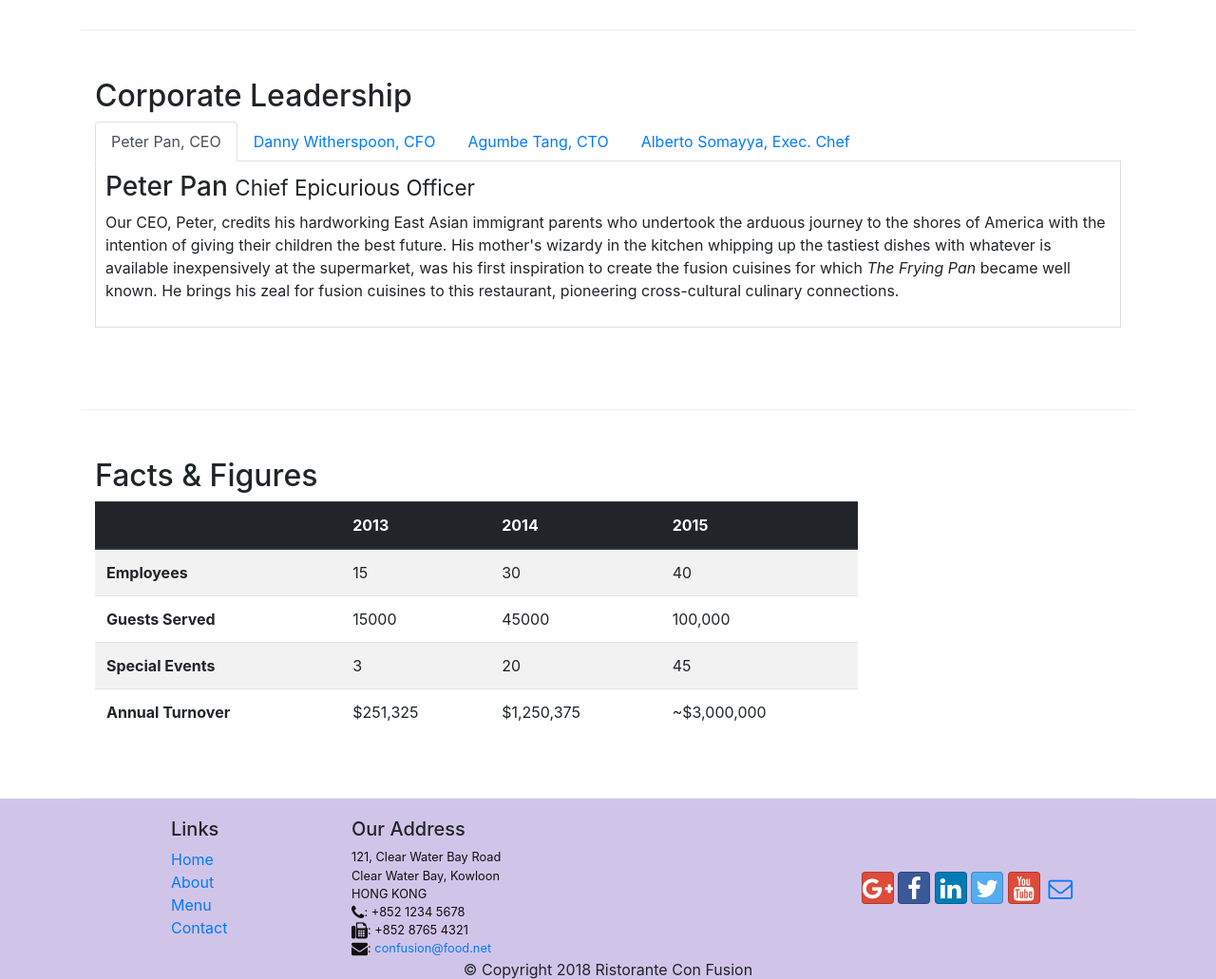
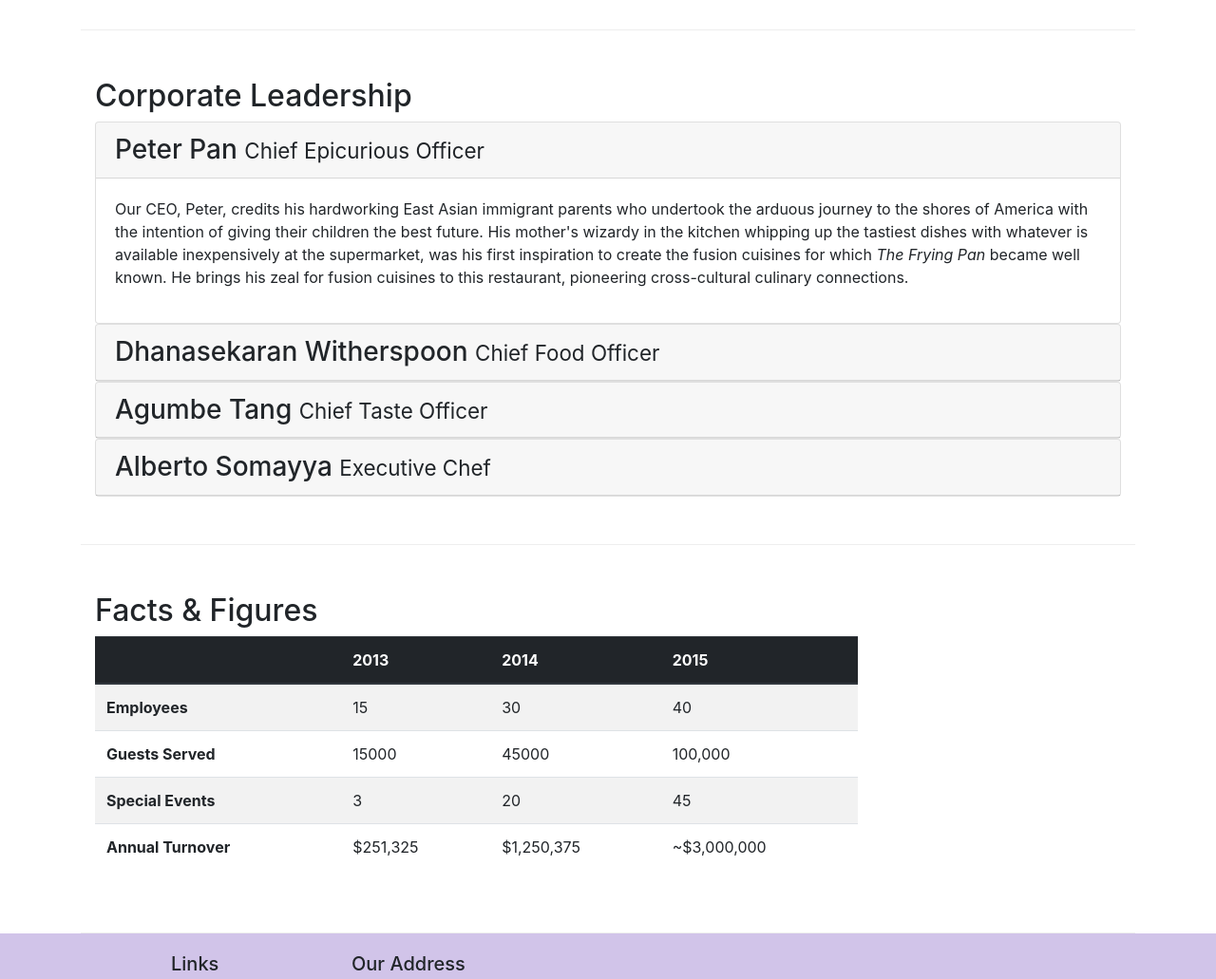
Before and after one commit to Harshit16043/bootstrap.github.io, a website: page aboutus.html in a window 1280 px wide. Shown: the part 940-1971 px from the top of the page at 95% size. Drawn offline with nearby package versions, Linux system fonts and the light colour scheme.

Commit message:
accordian

```diff
--- a/aboutus.html
+++ b/aboutus.html
@@ -23,14 +23,19 @@
             <button class="navbar-toggler" type="button" data-toggle="collapse" data-target="#Navbar">
                 <span class="navbar-toggler-icon"></span>
             </button>
-            <a class="navbar-brand mr-auto" href="./index.html"><img src="img/logo.png" height="30" width="41">Ristorante con Fusion</a>
+            <a class="navbar-brand mr-auto" href="./index.html"><img src="img/logo.png" height="30"
+                    width="41">Ristorante con Fusion</a>
 
             <div class="collapse navbar-collapse" id="Navbar">
                 <ul class="navbar-nav mr-auto">
-                <li class="nav-item "><a class="nav-link" href="./index.html"><span class="fa fa-home fa-lg"></span>Home</a></li>
-                <li class="nav-item active"><a class="nav-link" href="#"><span class="fa fa-info fa-lg"></span>About</a></li>
-                <li class="nav-item"><a class="nav-link" href="#"><span class="fa fa-list fa-lg"></span>Menu</a></li>
-                <li class="nav-item"><a class="nav-link" href="./contactus.html"><span class="fa fa-address-card fa-lg"></span>Contact</a></li>
+                    <li class="nav-item "><a class="nav-link" href="./index.html"><span
+                                class="fa fa-home fa-lg"></span>Home</a></li>
+                    <li class="nav-item active"><a class="nav-link" href="#"><span
+                                class="fa fa-info fa-lg"></span>About</a></li>
+                    <li class="nav-item"><a class="nav-link" href="#"><span class="fa fa-list fa-lg"></span>Menu</a>
+                    </li>
+                    <li class="nav-item"><a class="nav-link" href="./contactus.html"><span
+                                class="fa fa-address-card fa-lg"></span>Contact</a></li>
                 </ul>
             </div>
         </div>
@@ -42,7 +47,8 @@
             <div class="row row-header">
                 <div class="col-12 col-sm-6">
                     <h1>Ristorante con Fusion</h1>
-                    <p>We take inspiration from the World's best cuisines, and create a unique fusion experience. Our lipsmacking creations will tickle your culinary senses!</p>
+                    <p>We take inspiration from the World's best cuisines, and create a unique fusion experience. Our
+                        lipsmacking creations will tickle your culinary senses!</p>
                 </div>
                 <div class="col-12 col-sm">
                 </div>
@@ -66,10 +72,15 @@
         <div class="row row-content">
             <div class="col-12 col-sm-6">
                 <h2>Our History</h2>
-                <p>Started in 2010, Ristorante con Fusion quickly established itself as a culinary icon par excellence in Hong Kong. With its unique brand of world fusion cuisine that can be found nowhere else, it enjoys patronage from the A-list clientele in Hong Kong.  Featuring four of the best three-star Michelin chefs in the world, you never know what will arrive on your plate the next time you visit us.</p>
-                <p>The restaurant traces its humble beginnings to <em>The Frying Pan</em>, a successful chain started by our CEO, Mr. Peter Pan, that featured for the first time the world's best cuisines in a pan.</p>
+                <p>Started in 2010, Ristorante con Fusion quickly established itself as a culinary icon par excellence
+                    in Hong Kong. With its unique brand of world fusion cuisine that can be found nowhere else, it
+                    enjoys patronage from the A-list clientele in Hong Kong. Featuring four of the best three-star
+                    Michelin chefs in the world, you never know what will arrive on your plate the next time you visit
+                    us.</p>
+                <p>The restaurant traces its humble beginnings to <em>The Frying Pan</em>, a successful chain started by
+                    our CEO, Mr. Peter Pan, that featured for the first time the world's best cuisines in a pan.</p>
             </div>
-            <div  class="col-12 col-sm-6">
+            <div class="col-12 col-sm-6">
                 <div class="card">
                     <h3 class="card-header bg-primary text-white">Facts At a Glance</h3>
                     <div class="card-body">
@@ -106,46 +117,93 @@
             <div class="col-12 ">
                 <h2>Corporate Leadership</h2>
 
-                <ul class="nav nav-tabs">
-                    <li class="nav-item">
-                      <a class="nav-link active" href="#peter"
-                        role="tab" data-toggle="tab">Peter Pan, CEO</a>
-                    </li>
-                    <li class="nav-item">
-                      <a class="nav-link" href="#danny" role="tab"
-                        data-toggle="tab">Danny Witherspoon, CFO</a>
-                    </li>
-                    <li class="nav-item">
-                      <a class="nav-link" href="#agumbe"role="tab"
-                        data-toggle="tab">Agumbe Tang, CTO</a>
-                    </li>
-                    <li class="nav-item">
-                      <a class="nav-link" href="#alberto" role="tab"
-                        data-toggle="tab">Alberto Somayya, Exec. Chef</a>
-                    </li>
-                </ul>
 
-                <div class="tab-content">
 
-                    <div role="tabpanel" class="tab-pane fade show active" id="peter">
-                        <h3>Peter Pan <small>Chief Epicurious Officer</small></h3>
-                        <p class="d-none d-sm-block">Our CEO, Peter, credits his hardworking East Asian immigrant parents who undertook the arduous journey to the shores of America with the intention of giving their children the best future. His mother's wizardy in the kitchen whipping up the tastiest dishes with whatever is available inexpensively at the supermarket, was his first inspiration to create the fusion cuisines for which <em>The Frying Pan</em> became well known. He brings his zeal for fusion cuisines to this restaurant, pioneering cross-cultural culinary connections.</p>
+                <div id="accordion">
+
+                    <div class="card">
+                        <div class="card-header" role="tab" id="peterhead">
+                            <h3 class="mb-0">
+                                <a data-toggle="collapse" data-target="#peter">
+                                    Peter Pan <small>Chief Epicurious Officer</small>
+                                </a>
+                            </h3>
+                        </div>
+                        <div class="collapse show" id="peter" data-parent="#accordion">
+                            <div class="card-body">
+                                <p class="d-none d-sm-block">Our CEO, Peter, credits his hardworking East Asian
+                                    immigrant parents who undertook the arduous journey to the shores of America with
+                                    the intention of giving their children the best future. His mother's wizardy in the
+                                    kitchen whipping up the tastiest dishes with whatever is available inexpensively at
+                                    the supermarket, was his first inspiration to create the fusion cuisines for which
+                                    <em>The Frying Pan</em> became well known. He brings his zeal for fusion cuisines to
+                                    this restaurant, pioneering cross-cultural culinary connections.</p>
+                            </div>
+                        </div>
                     </div>
 
-                    <div role="tabpanel" class="tab-pane fade" id="danny">
-                        <h3>Dhanasekaran Witherspoon <small>Chief Food Officer</small></h3>
-                        <p class="d-none d-sm-block">Our CFO, Danny, as he is affectionately referred to by his colleagues, comes from a long established family tradition in farming and produce. His experiences growing up on a farm in the Australian outback gave him great appreciation for varieties of food sources. As he puts it in his own words, <em>Everything that runs, wins, and everything that stays, pays!</em></p>
+                    <div class="card">
+                        <div class="card-header" role="tab" id="dannyhead">
+                            <h3 class="mb-0">
+                                <a class="collapsed" data-toggle="collapse" data-target="#danny">
+                                    Dhanasekaran Witherspoon <small>Chief Food Officer</small>
+                                </a>
+                            </h3>
+                        </div>
+                        <div class="collapse" id="danny" data-parent="#accordion">
+                            <div class="card-body">
+                                <p class="d-none d-sm-block">Our CFO, Danny, as he is affectionately referred to by his
+                                    colleagues, comes from a long established family tradition in farming and produce.
+                                    His experiences growing up on a farm in the Australian outback gave him great
+                                    appreciation for varieties of food sources. As he puts it in his own words,
+                                    <em>Everything that runs, wins, and everything that stays, pays!</em></p>
+                            </div>
+                        </div>
+                    </div>
+                    <div class="card">
+                        <div class="card-header" role="tab" id="agumbehead">
+                            <h3 class="mb-0">
+                                <a class="collapsed" data-toggle="collapse" data-target="#agumbe">
+                                    Agumbe Tang <small>Chief Taste Officer</small>
+                                </a>
+                            </h3>
+                        </div>
+                        <div class="collapse" id="agumbe" data-parent="#accordion">
+                            <div class="card-body">
+                                <p class="d-none d-sm-block">Blessed with the most discerning gustatory sense, Agumbe,
+                                    our CTO, personally ensures that every dish that we serve meets his exacting tastes.
+                                    Our chefs dread the tongue lashing that ensues if their dish does not meet his
+                                    exacting standards. He lives by his motto, <em>You click only if you survive my
+                                        lick.</em></p>
 
                             </div>
-                    <div role="tabpanel" class="tab-pane fade" id="agumbe">
-                        <h3>Agumbe Tang <small>Chief Taste Officer</small></h3>
-                        <p class="d-none d-sm-block">Blessed with the most discerning gustatory sense, Agumbe, our CTO, personally ensures that every dish that we serve meets his exacting tastes. Our chefs dread the tongue lashing that ensues if their dish does not meet his exacting standards. He lives by his motto, <em>You click only if you survive my lick.</em></p>
+                        </div>
+                    </div>
+                    <div class="card">
+                        <div class="card-header" role="tab" id="albertohead">
+                            <h3 class="mb-0">
+                                <a class="collapsed" data-toggle="collapse" data-target="#alberto">
+                                    Alberto Somayya <small>Executive Chef</small>
+                                </a>
+                            </h3>
+                        </div>
+                        <div class="collapse" id="alberto" data-parent="#accordion">
+                            <div class="card-body">
+                                <p class="d-none d-sm-block">Award winning three-star Michelin chef with wide
+                                    International experience having worked closely with whos-who in the culinary world,
+                                    he specializes in creating mouthwatering Indo-Italian fusion experiences. He says,
+                                    <em>Put together the cuisines from the two craziest cultures, and you get a winning
+                                        hit! Amma Mia!</em></p>
+
+                            </div>
+                        </div>
                     </div>
 
-                    <div role="tabpanel" class="tab-pane fade" id="alberto">
-                        <h3>Alberto Somayya <small>Executive Chef</small></h3>
-                        <p class="d-none d-sm-block">Award winning three-star Michelin chef with wide International experience having worked closely with whos-who in the culinary world, he specializes in creating mouthwatering Indo-Italian fusion experiences. He says, <em>Put together the cuisines from the two craziest cultures, and you get a winning hit! Amma Mia!</em></p>
-                    </div>
+
+
+
+
+
 
                 </div>
 
@@ -231,11 +289,16 @@
                 </div>
                 <div class="col-12 col-sm-4 align-self-center">
                     <div class="text-center">
-                        <a class="btn btn-social-icon btn-google" href="http://google.com/+"><i class="fa fa-google-plus"></i></a>
-                        <a class="btn btn-social-icon btn-facebook" href="http://www.facebook.com/profile.php?id="><i class="fa fa-facebook"></i></a>
-                        <a class="btn btn-social-icon btn-linkedin" href="http://www.linkedin.com/in/"><i class="fa fa-linkedin"></i></a>
-                        <a class="btn btn-social-icon btn-twitter" href="http://twitter.com/"><i class="fa fa-twitter"></i></a>
-                        <a class="btn btn-social-icon btn-google" href="http://youtube.com/"><i class="fa fa-youtube"></i></a>
+                        <a class="btn btn-social-icon btn-google" href="http://google.com/+"><i
+                                class="fa fa-google-plus"></i></a>
+                        <a class="btn btn-social-icon btn-facebook" href="http://www.facebook.com/profile.php?id="><i
+                                class="fa fa-facebook"></i></a>
+                        <a class="btn btn-social-icon btn-linkedin" href="http://www.linkedin.com/in/"><i
+                                class="fa fa-linkedin"></i></a>
+                        <a class="btn btn-social-icon btn-twitter" href="http://twitter.com/"><i
+                                class="fa fa-twitter"></i></a>
+                        <a class="btn btn-social-icon btn-google" href="http://youtube.com/"><i
+                                class="fa fa-youtube"></i></a>
                         <a class="btn btn-social-icon" href="mailto:"><i class="fa fa-envelope-o"></i></a>
                     </div>
                 </div>
```
Lines whose indentation alone changed are shown as unchanged.
